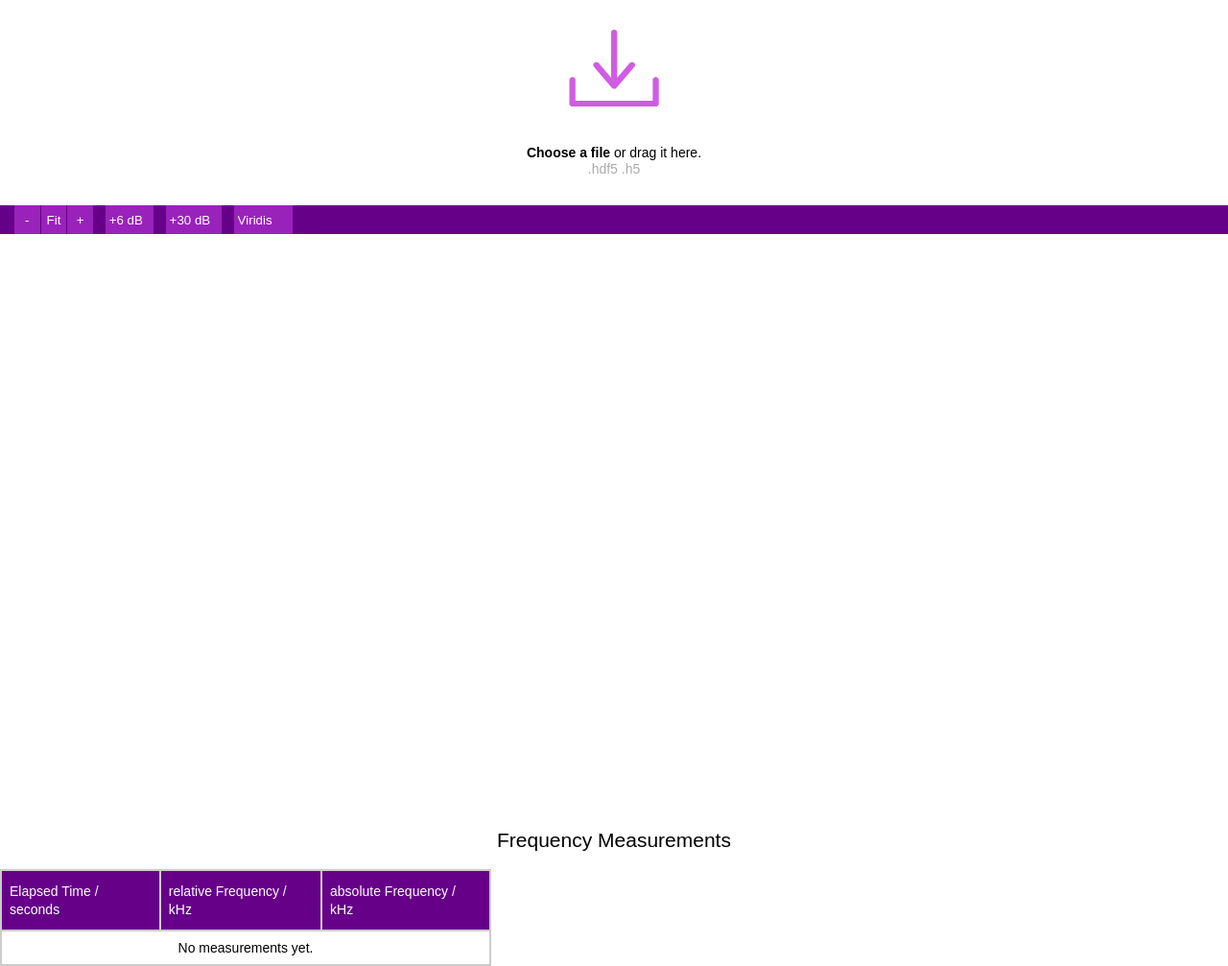
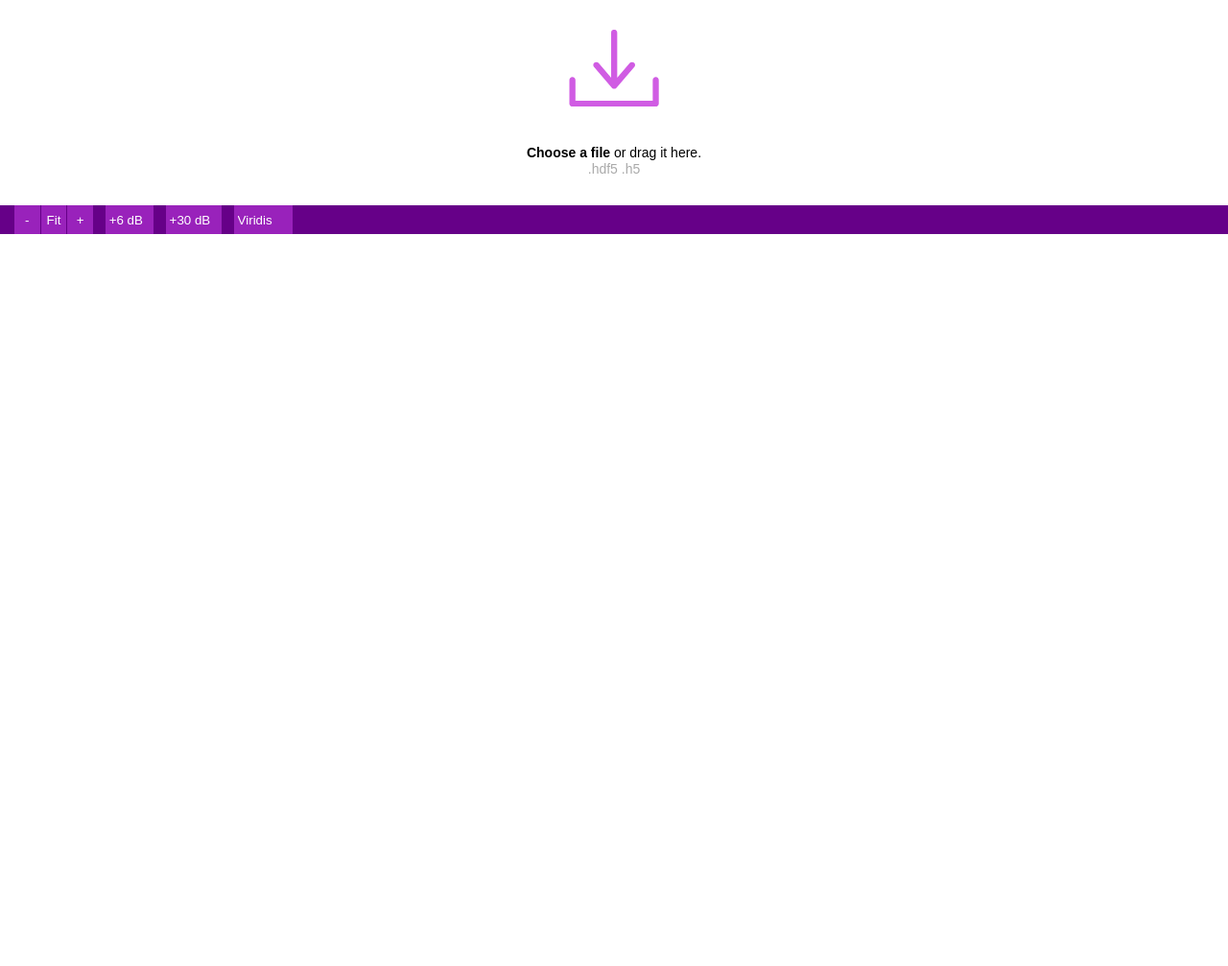
Before and after one commit to kerel-fs/spectranalysis, a website built with webpack: page public/example.html in a window 1280 px wide. Shown: the part 227-1234 px from the top of the page at 96% size. After the commit the page ends 1071 px from the top, so only its background shows below. Built offline with nearby package versions, Linux system fonts and the light colour scheme; what spectroplot would draw is missing.

Commit message:
Hide empty output section on pageload
Signed-off-by: Fabian P. Schmidt <kerel@mailbox.org>

```diff
--- a/public/example.html
+++ b/public/example.html
@@ -128,7 +128,7 @@
   </div>
 </div>
 
-<div id="output">
+<div id="output" style="display:none;">
   <h2>Frequency Measurements</h2>
   <table id="measurements">
   <thead>
```
